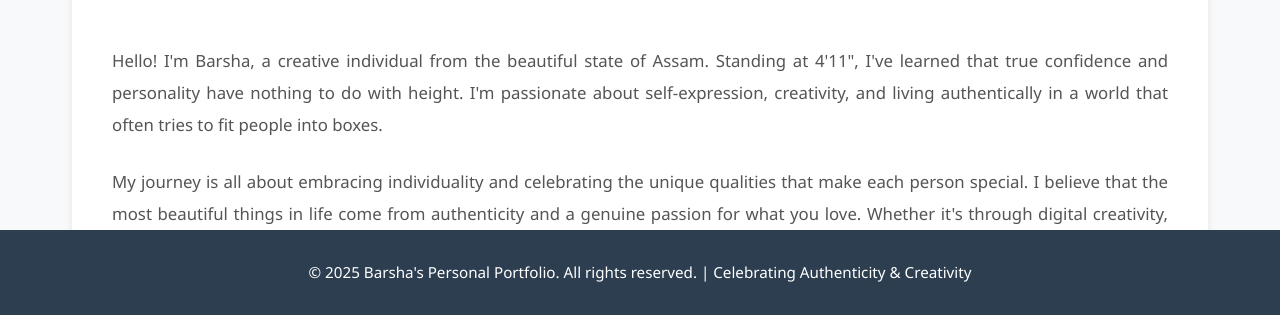
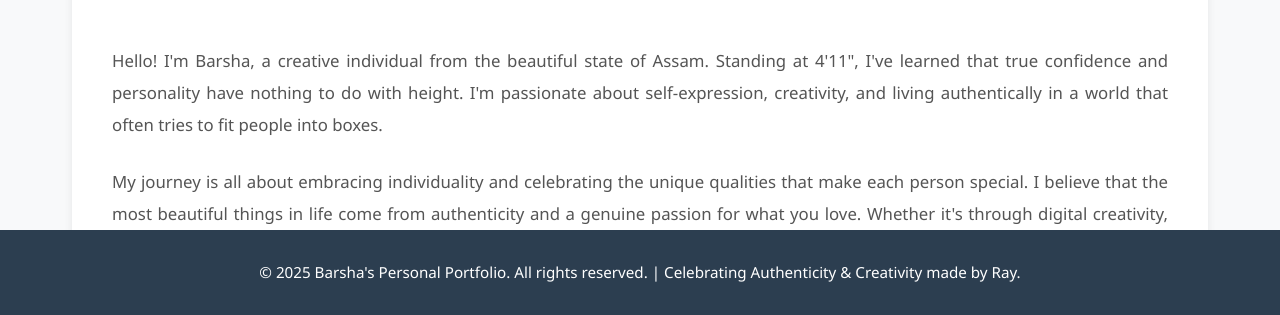
Before and after one commit to ytc9019-droid/my-website, a plain HTML site: page index.html in a window 1280 px wide. Shown: the part 485-800 px from the top of the page. Drawn offline with Linux system fonts and the light colour scheme.

Commit message:
Fix HTML encoding issues in index.html

```diff
--- a/index.html
+++ b/index.html
@@ -282,7 +282,7 @@
   </main>
 
   <footer>
-    <p>&copy; 2025 Barsha's Personal Portfolio. All rights reserved. | Celebrating Authenticity & Creativity</p>
+    <p>&copy; 2025 Barsha's Personal Portfolio. All rights reserved. | Celebrating Authenticity & Creativity made by Ray.</p>
   </footer>
 
 </body>
```
